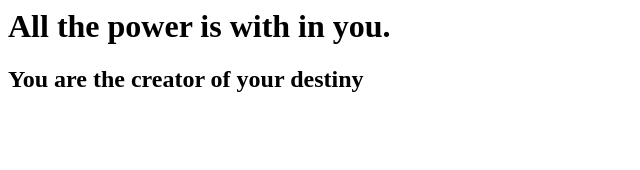
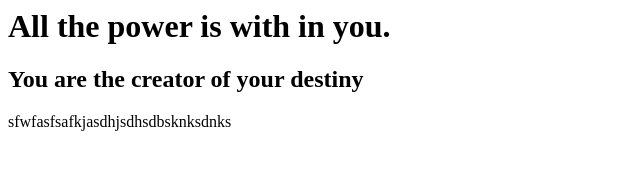
Before and after one commit to solomond22/first, a plain HTML site: page index.html in a window 1280 px wide. Shown: the whole page, without its empty margins (0-640 px from the left). Drawn offline with Linux system fonts and the light colour scheme.

Commit message:
Update index.html
random changes

```diff
--- a/index.html
+++ b/index.html
@@ -2,4 +2,5 @@
 <body>
 <h1>All the power is with in you.</h1>
 <h2>You are the creator of your destiny </h2>
+  sfwfasfsafkjasdhjsdhsdbsknksdnks
 </html>
```
